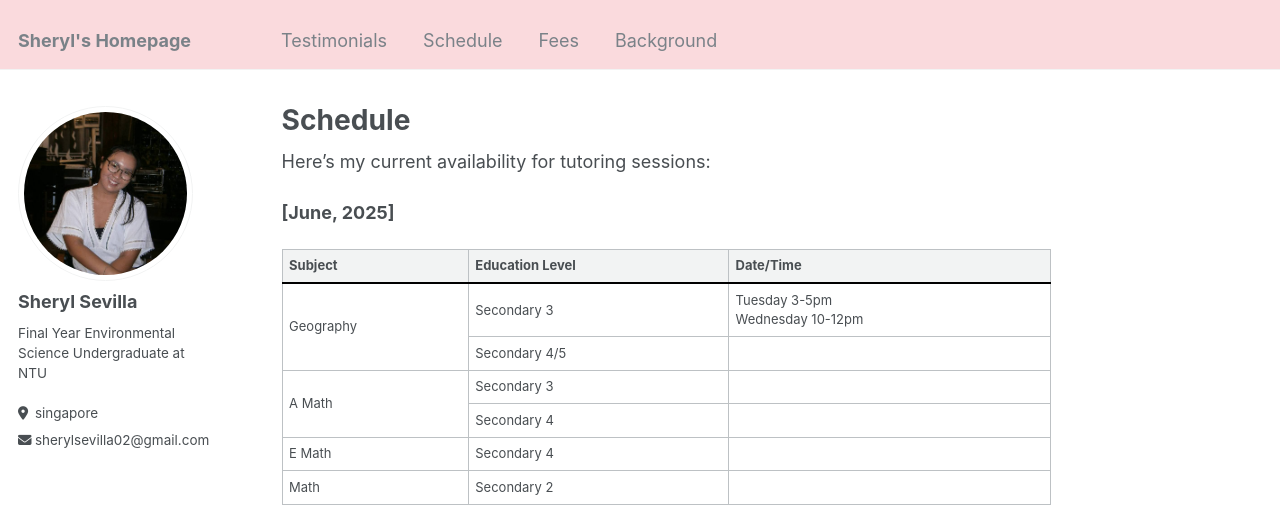
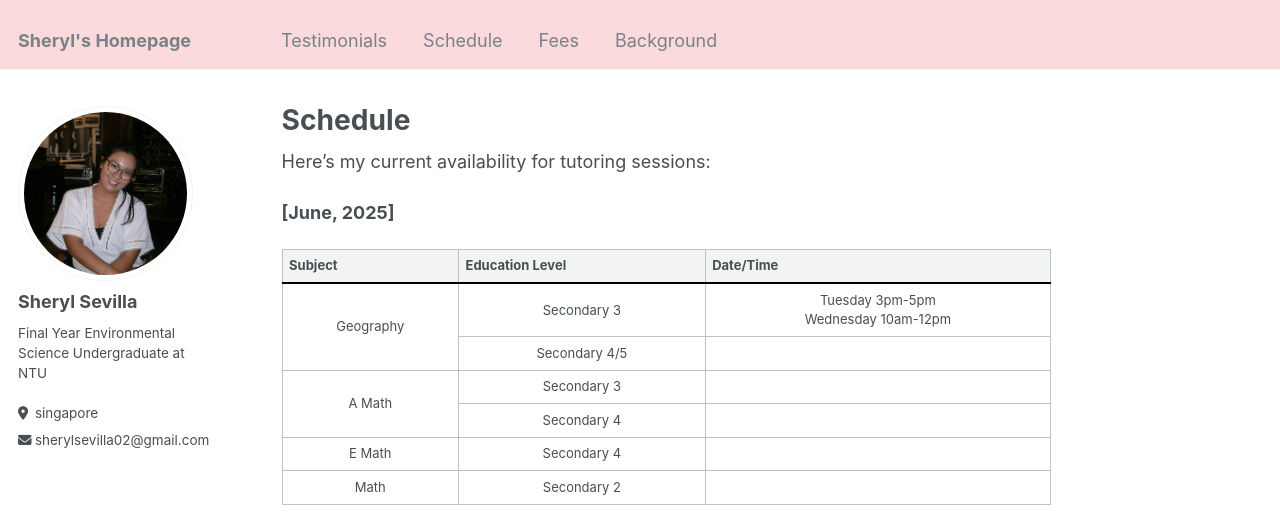
Before and after one commit to teachsheryl/teachsheryl.github.io, a Jekyll site: the page built from _pages/schedule.md, in a window 1280 px wide and 900 px high, cut to the strip 0-514 px from the top of the window. Built offline with Jekyll 4.4.1, drawn with Linux system fonts in a browser that asks for light colours.

Commit message:
Update schedule.md

```diff
--- a/_pages/schedule.md
+++ b/_pages/schedule.md
@@ -8,7 +8,7 @@ Here's my current availability for tutoring sessions:
 
 **[June, 2025]**
 
-<table style="border-collapse: collapse; width: 100%; font-size: 13px;">
+<table style="border-collapse: collapse; width: 100%; font-size: 13px; text-align: center;">
   <thead style="border-bottom: 2px solid black;">
     <tr>
       <th>Subject</th>
@@ -20,7 +20,7 @@ Here's my current availability for tutoring sessions:
     <tr>
       <td rowspan="2">Geography</td>
       <td>Secondary 3</td>
-      <td>Tuesday 3-5pm<br>Wednesday 10-12pm</td>
+      <td>Tuesday 3pm-5pm<br>Wednesday 10am-12pm</td>
     </tr>
     <tr>
       <td>Secondary 4/5</td>
@@ -51,7 +51,8 @@ Here's my current availability for tutoring sessions:
 <iframe
   src="https://docs.google.com/spreadsheets/d/e/2PACX-1vRNj0nhW1nS3an3Y8E5JPyq_xakh368C2Nk0r4xwtph-CsQCxWMXV-xId25FARbvOanwjm0fy_pY4W5/pubhtml?gid=0&amp;single=true&amp;widget=true&amp;headers=false"
   width="100%"
-  height="520">
+  height="520"
+  style="margin-top: 10px;">
 </iframe>
 
 <!-- | Subject    | Education Level | Date/Time |
```
